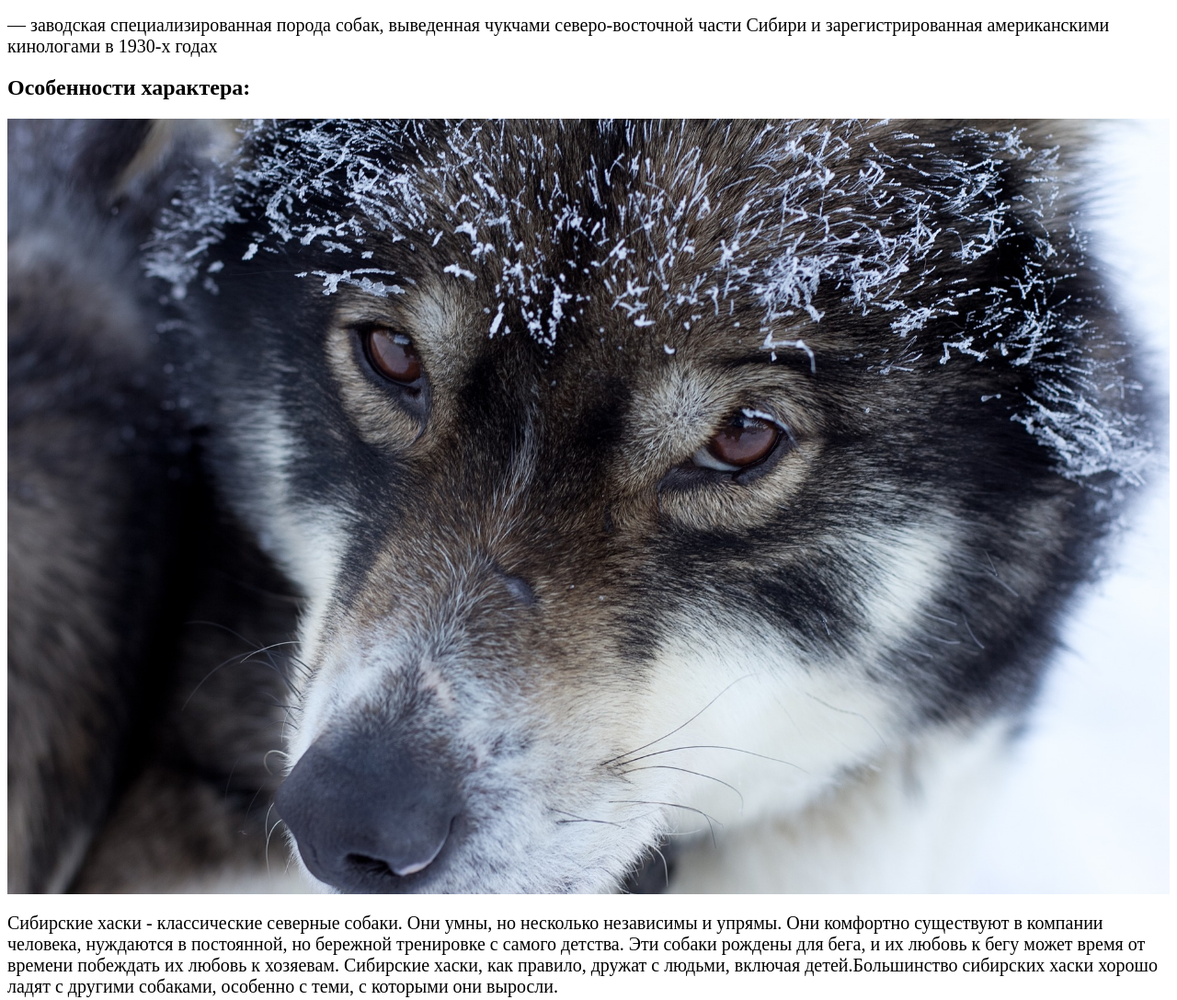
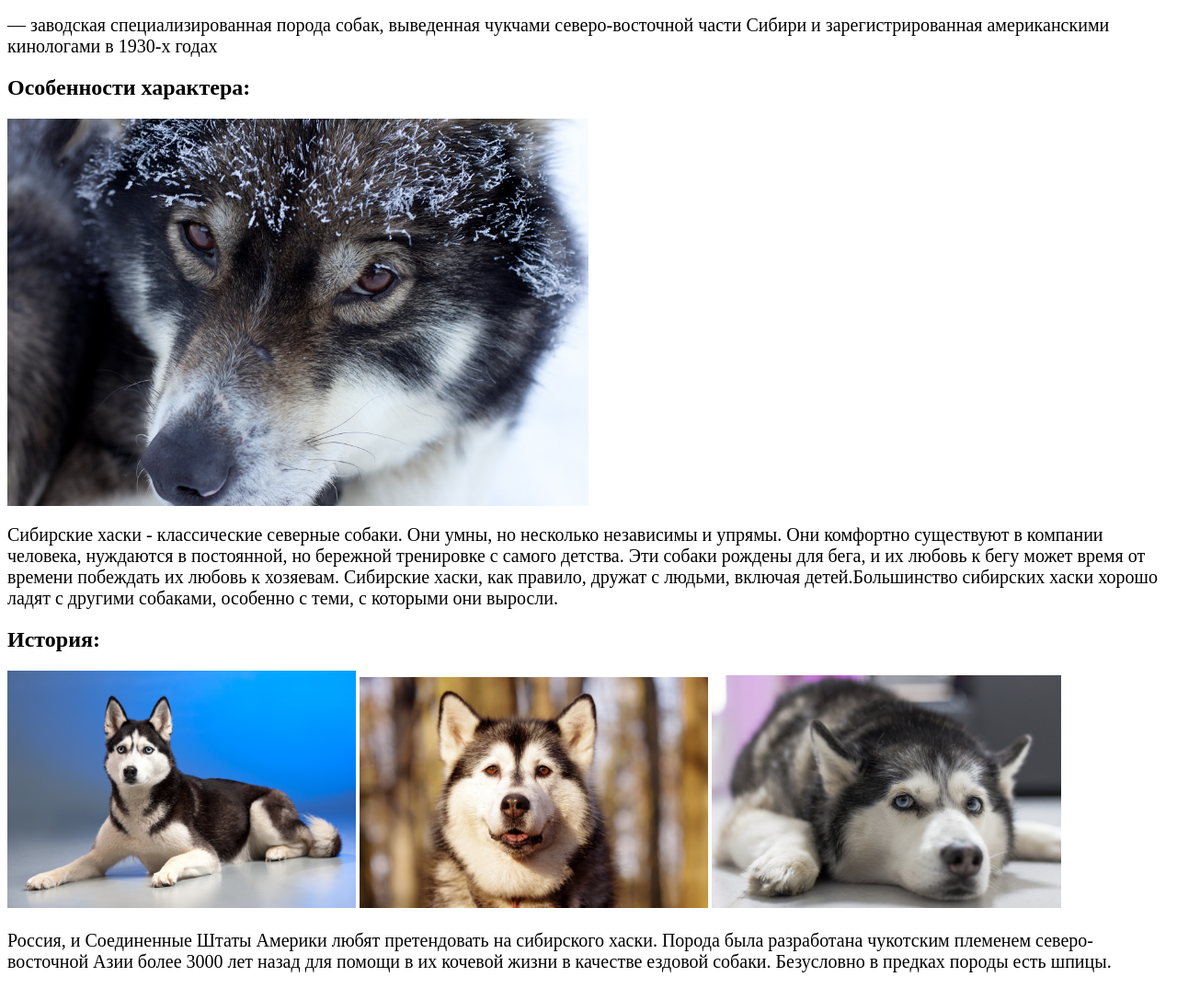
Before and after one commit to dimazukov/husky, a plain HTML site: page index.html in a window 1280 px wide. Shown: the part 960-2047 px from the top of the page at 92% size. Drawn offline with Linux system fonts and the light colour scheme.

Commit message:
Update index.html

```diff
--- a/index.html
+++ b/index.html
@@ -12,7 +12,7 @@
 <p style="font-size: 20px"> — заводская специализированная порода собак, выведенная чукчами северо-восточной части Сибири и зарегистрированная американскими кинологами в 1930-х годах</p>
 
 <h2>Особенности характера:</h2>
-<img src="images/haski2.jpg" width="100%" height="">
+<img src="images/haski2.jpg" width="50%" height="">
    <p style="font-size: 20px">Сибирские хаски - классические северные собаки. Они умны, но несколько независимы и упрямы. Они комфортно существуют в компании человека, нуждаются в постоянной, но бережной тренировке с самого детства. Эти собаки рождены для бега, и их любовь к бегу может время от времени побеждать их любовь к хозяевам. Сибирские хаски, как правило, дружат с людьми, включая детей.Большинство сибирских хаски хорошо ладят с другими собаками, особенно с теми, с которыми они выросли.</p>
 
  <h2>История:</h2>
```
